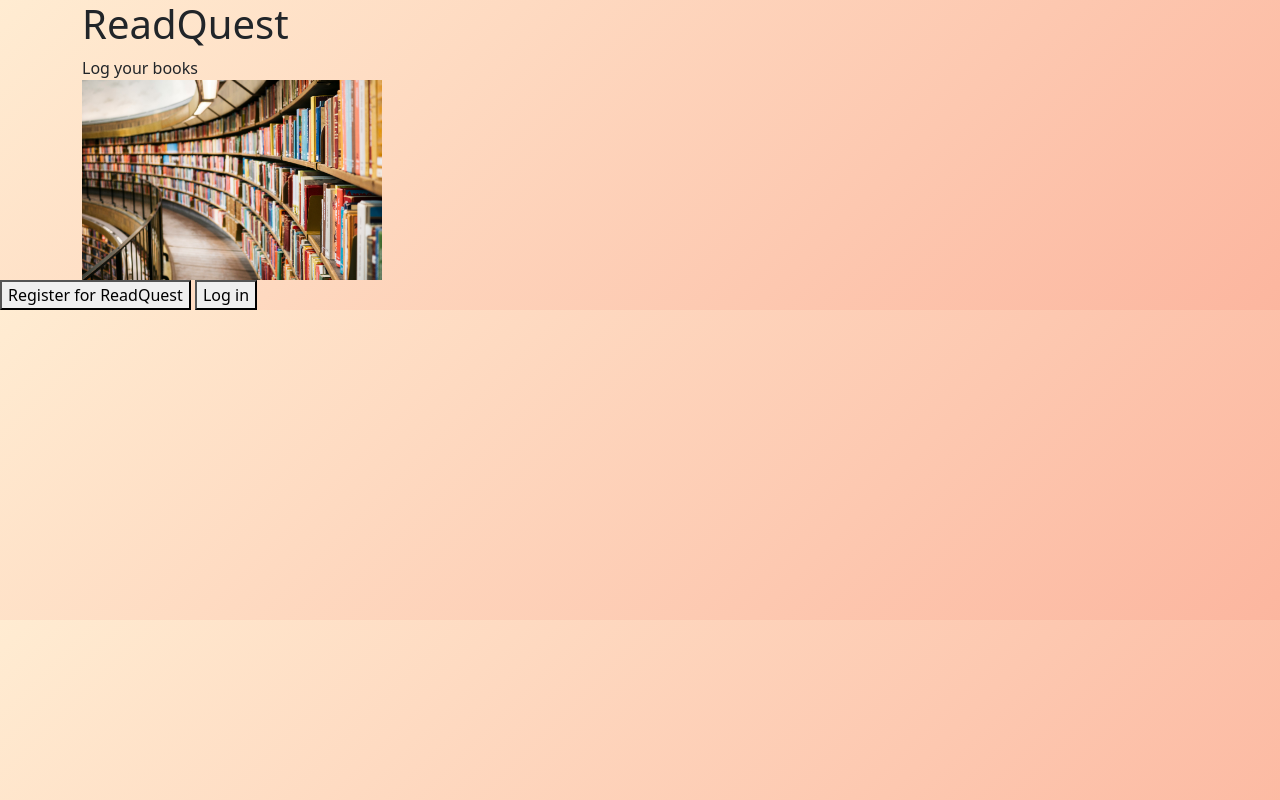
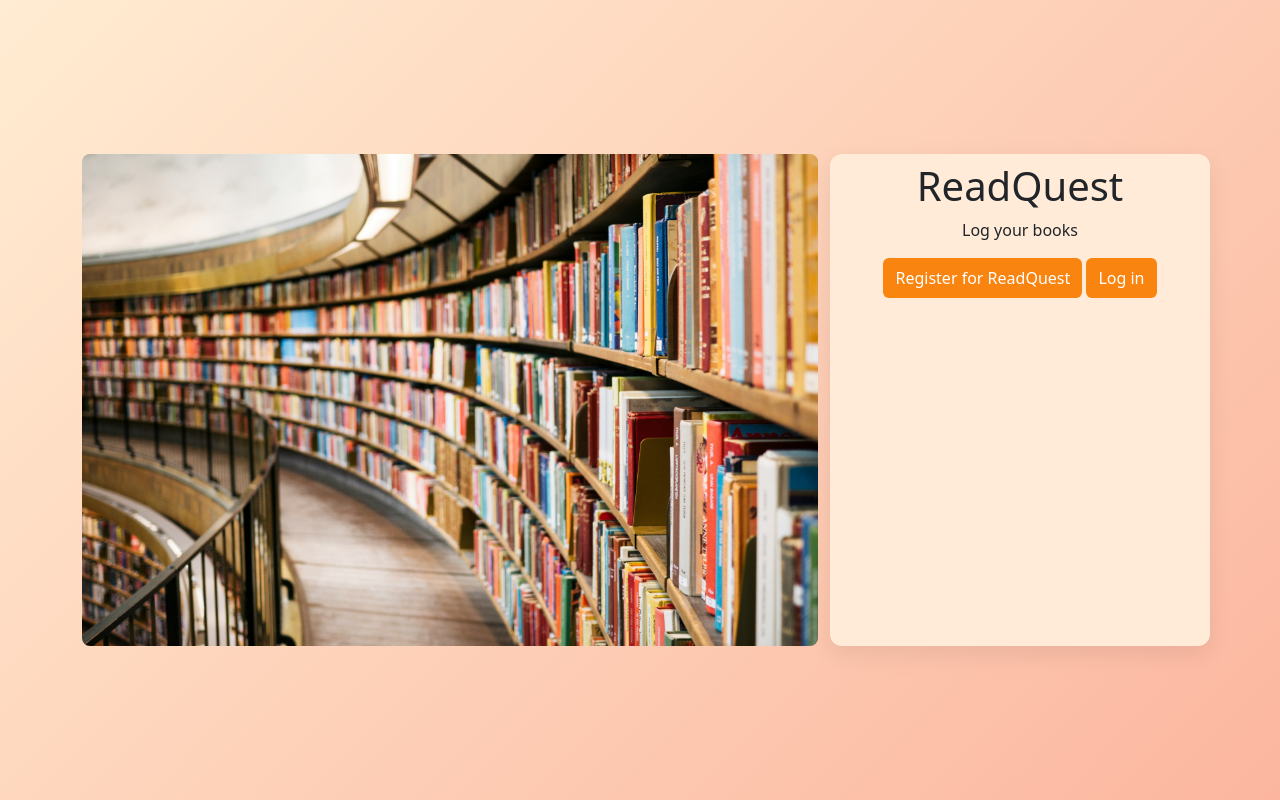
Before and after one commit to ScottVint/inttech_group_project, a Django app: page / in a window 1280 px wide. Run offline with Django 5.2, Linux system fonts and the light colour scheme.

Commit message:
feat/boxes on home page

```diff
--- a/static/CSS/style.css
+++ b/static/CSS/style.css
@@ -1,3 +1,4 @@
+
 /* Global classes */
 .body-background {
     background: linear-gradient(135deg, #ffecd2 0%, #fcb69f 100%);
@@ -16,15 +17,16 @@
     opacity: 0.9;
     transform: scale(0.99);
     background-color: #F98410;
+    color: white !important;
 }
+
 
 
 
 /* Front page */
 
 #front_image{
-    height: 200px;
-    max-width: 50%;
+    max-width: 100%;
 }
 
 /* Login & Register Classes */
--- a/templates/readquest/index.html
+++ b/templates/readquest/index.html
@@ -1,30 +1,38 @@
+
 {% load static %}
+
 <!DOCTYPE html>
 <html lang="en">
-    <head>
+
+<head>
     <meta charset="UTF-8">
     <meta name="viewport" content="width=device-width, initial-scale=1.0">
     <title>Welcome to ReadQuest</title>
     <link href="https://cdn.jsdelivr.net/npm/bootstrap@5.3.0/dist/css/bootstrap.min.css" rel="stylesheet">
-    <link href="{% static 'CSS/style.css' %}" rel="stylesheet" >
+    <link href="{% static 'CSS/style.css' %}" rel="stylesheet">
 
     <title>ReadQuest</title>
 
 
-    </head>
+</head>
 
-<body class="body-background">
+<body class="body-background vh-100 vw-100 d-flex align-items-center justify-content-center">
 
-    <div class="container justify-content-center">
-        <h1>ReadQuest</h1>
-        Log your books <br />
-
-        <img src="{%static 'images/front_page_library.jpg'%}" id="front_image">
+    <div class="container">
+        <div class="row">
+            <div class="col-md-8">
+                <img src="{%static 'images/front_page_library.jpg'%}" class="col-md-12 rounded-3" id="front_image">
+            </div>
+            <div class="col-md-4 card-custom card-body p-2 text-center  ">
+                <h1>ReadQuest</h1>
+                Log your books <br />
+                <div>
+                    <button class="button btn w-30 py-2 fs-6 mt-3" type="button"> Register for ReadQuest</button>
+                    <button class="button btn w-30 py-2 fs-6 mt-3" type="button">Log in</button>
+                </div>
+            </div>
+        </div>
     </div>
-
-    <div> <button> Register for ReadQuest</button>
-    <button type="button" data-toggle="collapse">Log in</button></div>
-
 </body>
 
 </html>
--- a/templates/readquest/register.html
+++ b/templates/readquest/register.html
@@ -67,7 +67,7 @@
 
                 </div>
             </div>
-            <button class="btn w-100 py-2 fs-6 text-white button mt-3" type="submit">
+            <button class="btn w-100 py-2 fs-6 button mt-3" type="submit">
                             Back to Homepage
             </button>
         </div>
```
Also changed, not shown: templates/readquest/base.html (added).
